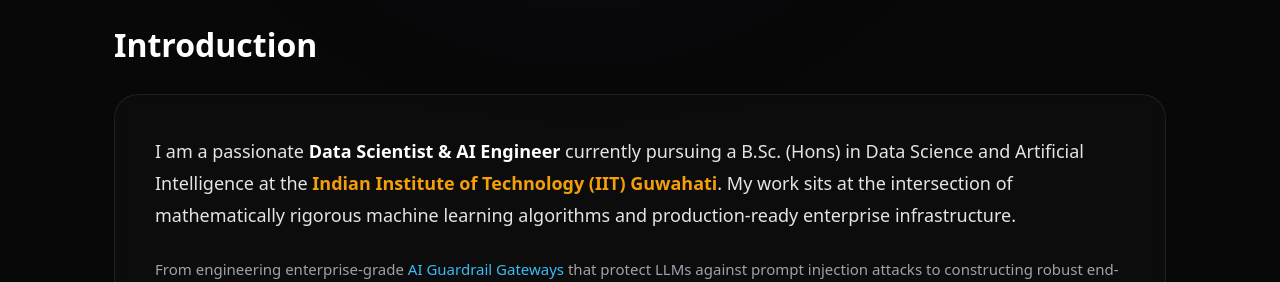
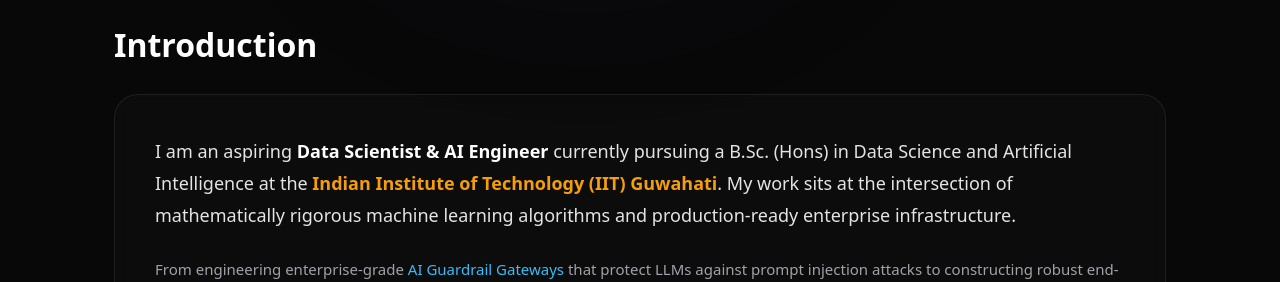
Before and after one commit to todariyaangel/portfolio-website, a Next.js app: page / in a window 1280 px wide. Shown: the part 900-1182 px from the top of the page. Built offline with nearby package versions, Linux system fonts and the light colour scheme.

Commit message:
Update intro text to aspiring data scientist

```diff
--- a/app/page.tsx
+++ b/app/page.tsx
@@ -404,7 +404,7 @@
 
         <div style={{ backgroundColor: 'rgba(255,255,255,0.02)', border: '1px solid rgba(255,255,255,0.08)', borderRadius: '24px', padding: '40px', backdropFilter: 'blur(8px)' }}>
           <p style={{ fontSize: '18px', lineHeight: '1.8', color: '#e4e4e7', margin: '0 0 24px', fontWeight: 300 }}>
-            I am a passionate <strong style={{ color: '#ffffff', fontWeight: 600 }}>Data Scientist & AI Engineer</strong> currently pursuing a B.Sc. (Hons) in Data Science and Artificial Intelligence at the <strong style={{ color: '#f59e0b', fontWeight: 600 }}>Indian Institute of Technology (IIT) Guwahati</strong>. My work sits at the intersection of mathematically rigorous machine learning algorithms and production-ready enterprise infrastructure.
+            I am an aspiring <strong style={{ color: '#ffffff', fontWeight: 600 }}>Data Scientist & AI Engineer</strong> currently pursuing a B.Sc. (Hons) in Data Science and Artificial Intelligence at the <strong style={{ color: '#f59e0b', fontWeight: 600 }}>Indian Institute of Technology (IIT) Guwahati</strong>. My work sits at the intersection of mathematically rigorous machine learning algorithms and production-ready enterprise infrastructure.
           </p>
           <p style={{ fontSize: '15px', lineHeight: '1.8', color: '#a1a1aa', margin: 0 }}>
             From engineering enterprise-grade <span style={{ color: '#38bdf8' }}>AI Guardrail Gateways</span> that protect LLMs against prompt injection attacks to constructing robust end-to-end data pipelines and hypothesis testing suites, I build scalable, ethical, and performant AI solutions that solve complex real-world challenges.
```
